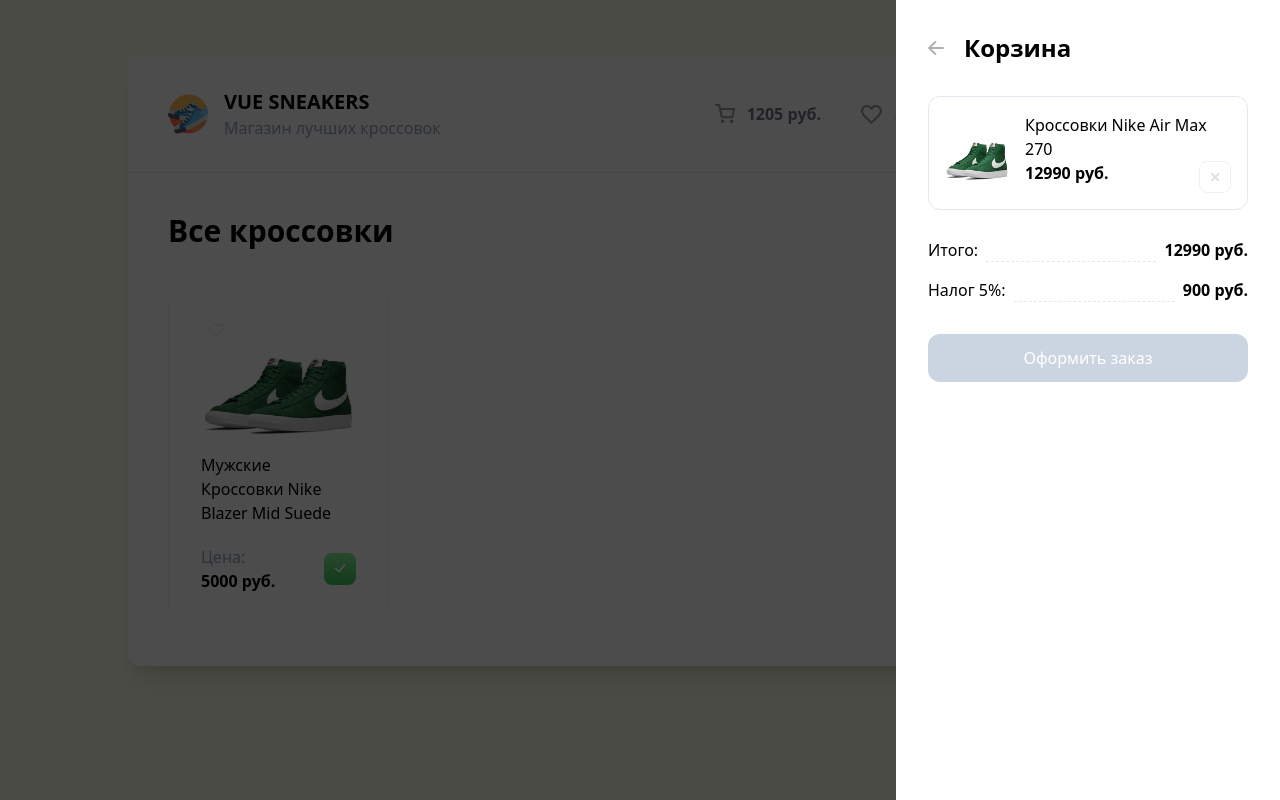
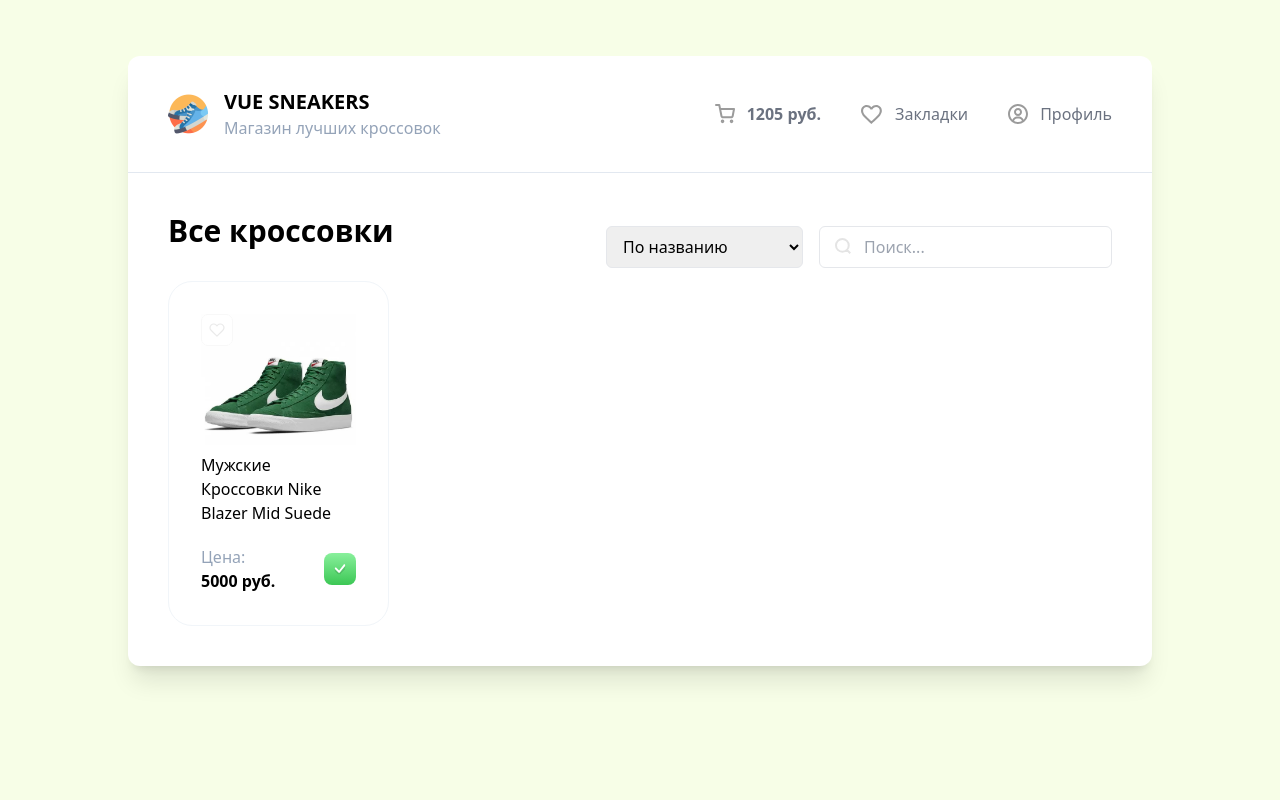
Before and after one commit to adiletaktay/vue-sneakers, a Vue app: page / in a window 1280 px wide. Built offline with nearby package versions, Linux system fonts and the light colour scheme.

Commit message:
add search filter

```diff
--- a/src/App.vue
+++ b/src/App.vue
@@ -1,16 +1,35 @@
 <script setup>
 import Header from './components/Header.vue'
 import CardList from './components/CardList.vue'
-import Drawer from './components/Drawer.vue'
+// import Drawer from './components/Drawer.vue'
 </script>
 
 <template>
-  <Drawer />
+  <!-- <Drawer /> -->
   <div class="bg-white w-4/5 m-auto rounded-xl shadow-xl mt-14">
     <Header />
 
     <div class="p-10">
-      <h2 class="text-3xl font-bold mb-8">Все кроссовки</h2>
+      <div class="flex justify-between items-center">
+        <h2 class="text-3xl font-bold mb-8">Все кроссовки</h2>
+
+        <div class="flex gap-4">
+          <select class="py-2 px-3 border rounded-md outline-none">
+            <option>По названию</option>
+            <option>По цене (дешевые)</option>
+            <option>По цене (дорогие)</option>
+          </select>
+
+          <div class="relative">
+            <img class="absolute left-4 top-3" src="/search.svg" alt="search" />
+            <input
+              class="border rounded-md pl-11 py-2 pr-4 outline-none focus:border-gray-400"
+              placeholder="Поиск..."
+              type="text"
+            />
+          </div>
+        </div>
+      </div>
 
       <CardList />
     </div>
```
